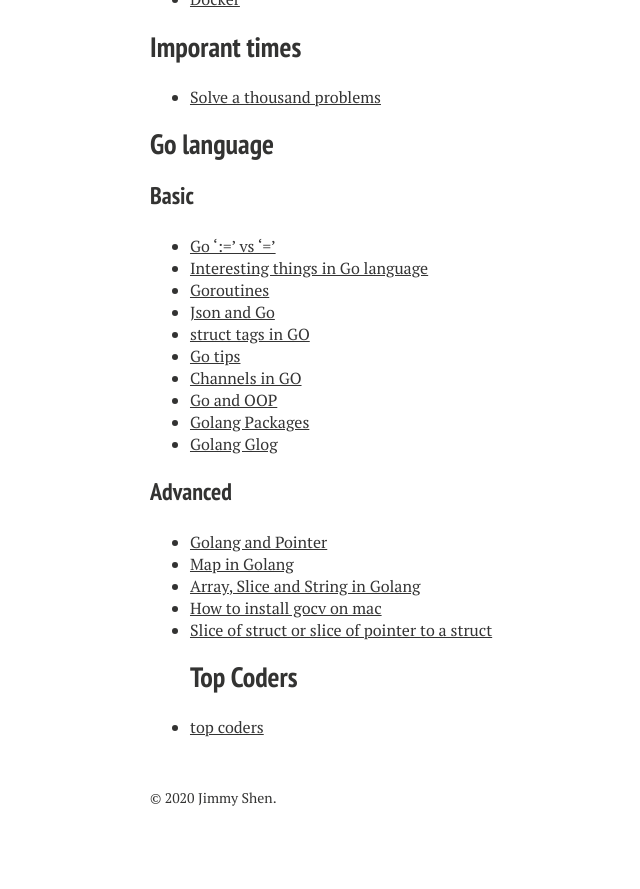
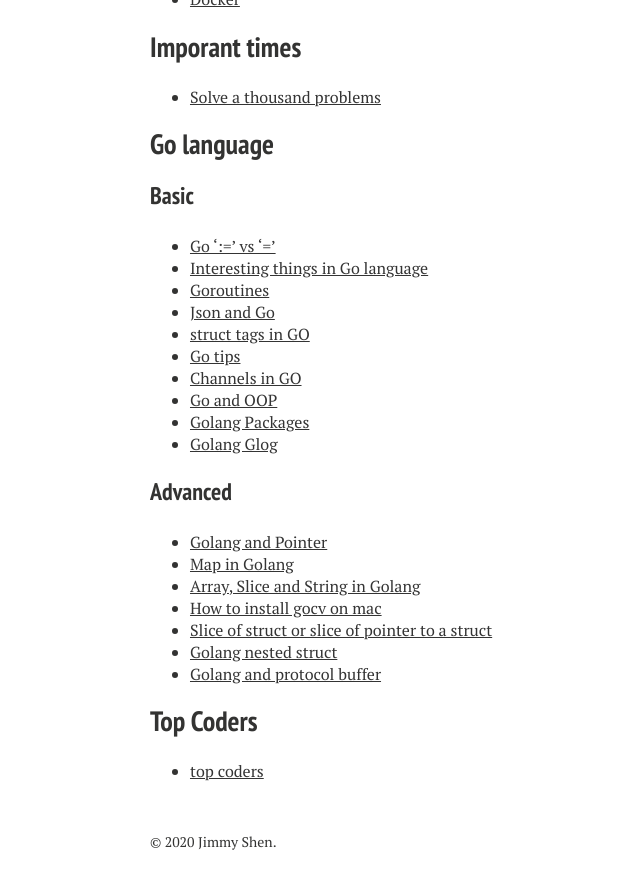
Before and after one commit to xiaokeshen/xiaokeshen.github.io, a Jekyll site: the page built from blog/index.md, in a window 1280 px wide and 900 px high, scrolled down 11076 px. Shown: the top 889 px of the window, without its empty margins (170-810 px from the left). Built offline with Jekyll 4.4.1, drawn with Linux system fonts in a browser that asks for light colours; nearby versions of some CDN libraries; before the commit the page ends 11932 px from its top, so only the background shows below that.

Commit message:
Update blog by adding two golang article

```diff
--- a/blog/index.md
+++ b/blog/index.md
@@ -385,5 +385,8 @@
 - [Array, Slice and String in Golang](https://medium.com/@jim.morris.shen/go-array-and-slice-234c1de8f47a?sk=2ad62fdfb423f8ff144b2967d0146cc5)
 - [How to install gocv on mac](https://medium.com/@jim.morris.shen/install-gocv-on-mac-49eed227d50b?sk=2acf25b70968c0f4e458afca10a9ba7c)
 - [Slice of struct or slice of pointer to a struct](https://medium.com/@jim.morris.shen/golang-slice-of-struct-vs-slice-of-pointers-to-struct-401f8ef1d7e8?source=friends_link&sk=ecf6764fbdd44118f6fe7d78ee1e22cf)
+- [Golang nested struct](https://medium.com/@jim.morris.shen/golang-nested-struct-6f217544db0b?source=friends_link&sk=256b682bc5b1cbe392aba3f4da8b54d4)
+- [Golang and protocol buffer](https://medium.com/@jim.morris.shen/golang-fdc8b59cb722?source=friends_link&sk=b42a21021d84b006bf1813eefc703ab7)
+
 ## Top Coders
 - [top coders](https://medium.com/@jim.morris.shen/top-coders-c4aa2ffd5544?source=friends_link&sk=64ee99ca78b5b93ab464abd2b6cf87cd)
```
